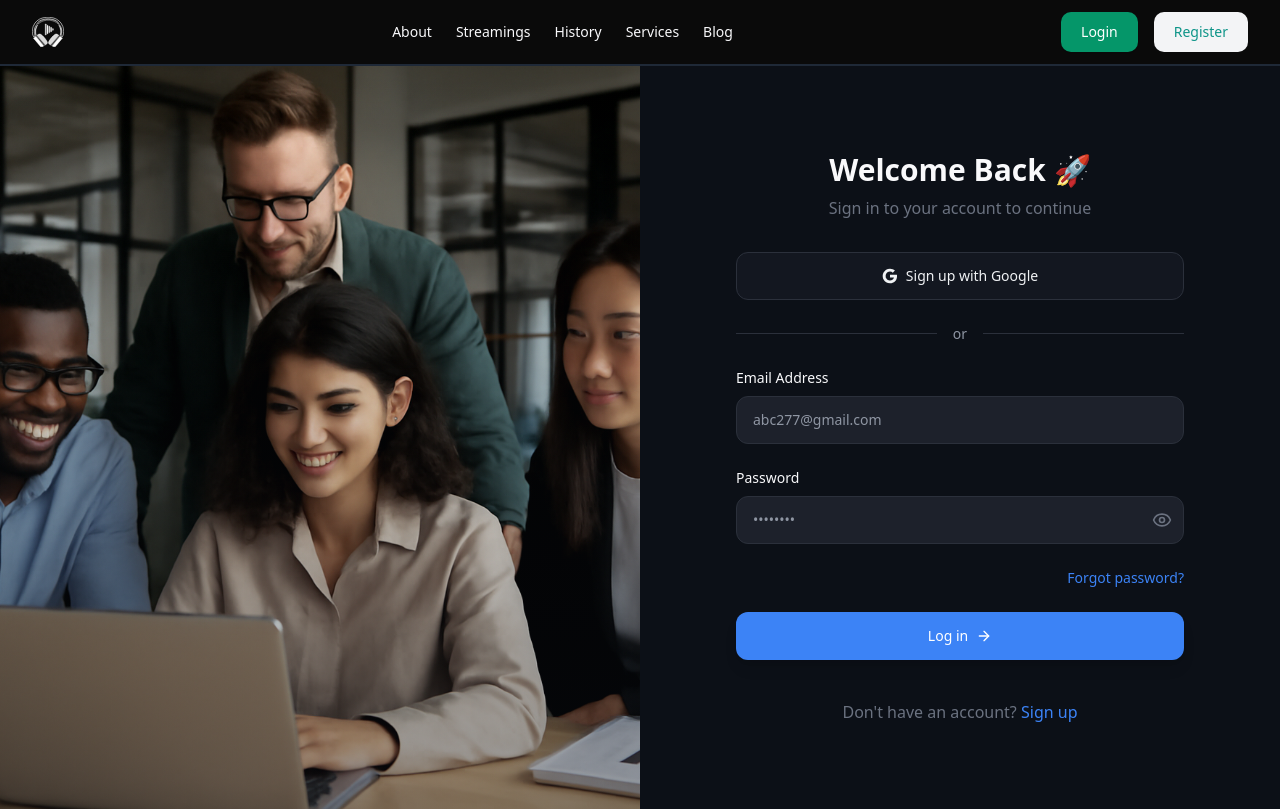
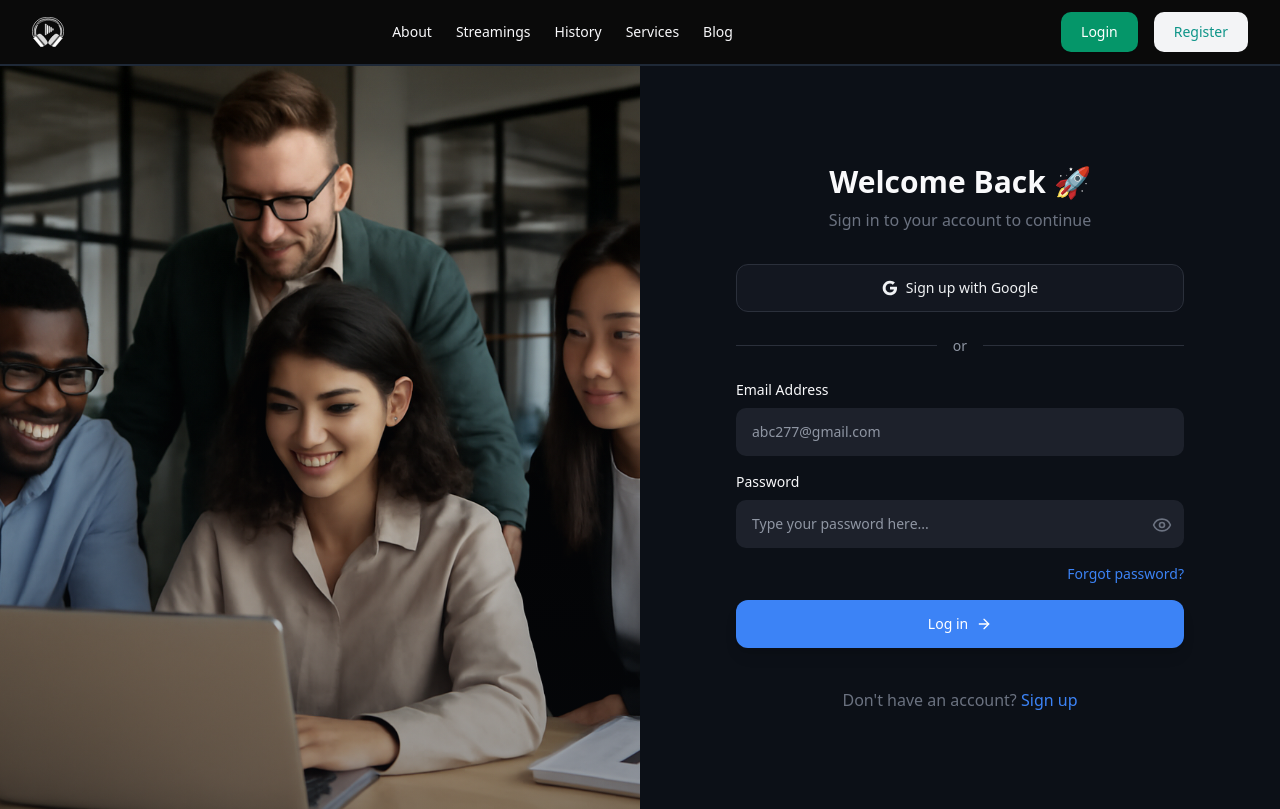
Before and after one commit to 277pawan/web-rtc-frontend, a React (Vite) app: page /login in a window 1280 px wide. Built offline with nearby package versions, Linux system fonts and the light colour scheme; no server answers.

Commit message:
feat: created ErrorInput component & added form validation

```diff
--- a/package.json
+++ b/package.json
@@ -10,6 +10,7 @@
     "preview": "vite preview"
   },
   "dependencies": {
+    "@hookform/resolvers": "^5.2.1",
     "@radix-ui/react-checkbox": "^1.3.2",
     "@radix-ui/react-label": "^2.1.7",
     "@radix-ui/react-menubar": "^1.1.15",
@@ -20,12 +21,14 @@
     "lucide-react": "^0.511.0",
     "react": "^18.3.1",
     "react-dom": "^18.3.1",
+    "react-hook-form": "^7.62.0",
     "react-icons": "^5.5.0",
     "react-player": "^2.16.0",
     "react-router-dom": "^7.1.5",
     "socket.io-client": "^4.8.1",
     "tailwind-merge": "^3.3.1",
-    "tailwindcss-animate": "^1.0.7"
+    "tailwindcss-animate": "^1.0.7",
+    "zod": "^4.0.15"
   },
   "devDependencies": {
     "@eslint/js": "^9.17.0",
--- a/src/components/authentication/Login.tsx
+++ b/src/components/authentication/Login.tsx
@@ -1,23 +1,39 @@
-import React, { useState } from "react";
-import { Eye, EyeOff, Mail, Lock, ArrowRight, Sparkles } from "lucide-react";
+import { Eye, EyeOff, ArrowRight } from "lucide-react";
 import { AuthInput } from "../ui/auth-input";
 import { AuthButton } from "../ui/auth-button";
 import heroImage from "../../assets/Signin.png";
+import { SubmitHandler, useForm } from "react-hook-form";
+import { zodResolver } from "@hookform/resolvers/zod";
+import * as z from "zod";
+import { useState } from "react";
+import { motion, useAnimation } from "framer-motion";
+import { ErrorInput } from "../ui/error";
+const LoginPage = () => {
+  const controls = useAnimation();
 
-const LoginPage = () => {
-  const [showPassword, setShowPassword] = useState(false);
-  const [formData, setFormData] = useState({
-    email: "",
-    password: "",
+  // Validation schema for Login Form
+  type LoginFormData = z.infer<typeof schema>;
+  const schema = z.object({
+    email: z.email({ message: "Enter a valid email address" }),
+    password: z
+      .string()
+      .min(6, { message: "Password must be at least 6 characters" }),
   });
-  const [focusedField, setFocusedField] = useState("");
 
-  const handleInputChange = (field, value) => {
-    setFormData((prev) => ({ ...prev, [field]: value }));
-  };
+  // form state management
+  const {
+    register,
+    handleSubmit,
+    formState: { errors },
+  } = useForm({
+    resolver: zodResolver(schema),
+    mode: "onBlur",
+  });
+  const [showPassword, setShowPassword] = useState<boolean>(false);
 
-  const handleSubmit = () => {
-    console.log("Login submitted:", formData);
+  // Submit function for Form
+  const onSubmit: SubmitHandler<LoginFormData> = (data) => {
+    console.log("Login submitted:", data);
   };
 
   return (
@@ -80,17 +96,24 @@ const LoginPage = () => {
             </div>
 
             {/* Email Field */}
+            <form
+              onSubmit={handleSubmit(onSubmit)}
+              className=" flex flex-col gap-4"
+            >
               <div className="space-y-2">
                 <label className="block text-sm font-medium text-background">
                   Email Address
                 </label>
                 <div className="relative group">
                   <AuthInput
-                  id="name"
+                    id="email"
                     type="text"
                     placeholder="abc277@gmail.com"
-                  required
+                    {...register("email")}
                   />
+                  {errors.email && (
+                    <ErrorInput message={errors.email.message} />
+                  )}
                 </div>
               </div>
 
@@ -101,15 +124,18 @@ const LoginPage = () => {
                 </label>
                 <div className="relative group">
                   <AuthInput
-                  id="name"
-                  type="password"
-                  placeholder="••••••••"
-                  required
+                    id="password"
+                    type={showPassword ? "text" : "password"}
+                    placeholder="Type your password here..."
+                    {...register("password")}
                   />
+                  {errors.password && (
+                    <ErrorInput message={errors.password.message} />
+                  )}
                   <button
                     type="button"
                     onClick={() => setShowPassword(!showPassword)}
-                  className="absolute right-3 top-1/2 transform -translate-y-1/2 text-muted-foreground hover:text-background transition-colors duration-200"
+                    className="absolute right-3 top-5 transform -translate-y-1/4 text-muted-foreground hover:text-background transition-colors duration-200"
                   >
                     {showPassword ? (
                       <EyeOff className="w-5 h-5" />
@@ -128,11 +154,30 @@ const LoginPage = () => {
               </div>
 
               {/* Submit Button */}
-            <AuthButton type="submit" className="w-full">
+              <AuthButton
+                type="submit"
+                className="w-full"
+                onMouseEnter={() => {
+                  controls.start({
+                    x: [0, 5, 0], // move right by 5px and back
+                    transition: {
+                      repeat: Infinity,
+                      duration: 0.6,
+                      ease: "easeInOut",
+                    },
+                  });
+                }}
+                onMouseLeave={() => {
+                  controls.stop();
+                  controls.start({ x: 0 }); // reset position
+                }}
+              >
                 Log in
+                <motion.div animate={controls}>
                   <ArrowRight className="w-4 h-4 group-hover:translate-x-1 transition-transform duration-200" />
+                </motion.div>
               </AuthButton>
-
+            </form>
             {/* Sign Up Link */}
             <div className="text-center pt-4">
               <p className="text-muted-foreground">
--- a/src/components/screens/Lobby.tsx
+++ b/src/components/screens/Lobby.tsx
@@ -2,11 +2,14 @@ import { useCallback, useEffect, useState } from "react";
 import { useSocket } from "../../context/SocketProvider";
 import { useNavigate } from "react-router-dom";
 import { BiSolidRightArrowAlt } from "react-icons/bi";
+import { AuthInput } from "../ui/auth-input";
+import { motion, useAnimation } from "framer-motion";
 function Lobby() {
   const [email, setEmail] = useState<string>("");
   const [room, setRoom] = useState<number | string>("");
   const socket = useSocket();
   const navigate = useNavigate();
+  const controls = useAnimation();
 
   // Add the second argument (empty array) to useCallback
   const handleSubmitForm = useCallback(
@@ -37,7 +40,7 @@ function Lobby() {
     <section className="h-auto">
       <div className="p-8 md:p-12 lg:px-16 lg:py-24">
         <div className="mx-auto max-w-3xl text-center">
-          <h2 className="text-2xl font-bold text-gray-900 md:text-3xl dark:text-white">
+          <h2 className="text-2xl font-bold text-background md:text-3xl dark:text-white">
             Seamless Video Calling: Connect Anytime, Anywhere
           </h2>
 
@@ -58,13 +61,12 @@ function Lobby() {
                 Email
               </label>
 
-              <input
+              <AuthInput
+                id="email"
                 type="email"
                 value={email}
                 onChange={(e) => setEmail(e.target.value)}
-                id="email"
-                placeholder="enter your email...."
-                className="w-full rounded-md border-gray-200 bg-white p-3 shadow-xs transition focus:border-white focus:ring-3 focus:ring-yellow-400 focus:outline-hidden dark:border-gray-700 dark:bg-gray-800 dark:text-white"
+                placeholder="i.e. davon@mail.com"
                 required
               />
             </div>
@@ -72,23 +74,38 @@ function Lobby() {
               <label htmlFor="email" className="sr-only">
                 Room-no.
               </label>
-              <input
+              <AuthInput
+                id="room-no"
                 type="number"
                 value={room}
-                placeholder="Room no..."
                 onChange={(e) => setRoom(e.target.value)}
-                className="w-full rounded-md border-gray-200 bg-white p-3 shadow-xs transition focus:border-white focus:ring-3 focus:ring-yellow-400 focus:outline-hidden dark:border-gray-700 dark:bg-gray-800 dark:text-white"
-                id="room-no"
+                placeholder="1,2,3,4 ..."
+                required
               />
             </div>
-
             <button
               type="submit"
-              className="group mt-4 flex w-full items-center justify-center gap-2 rounded-md bg-rose-600 px-5 py-2 text-white transition focus:ring-3 focus:ring-yellow-400 focus:outline-hidden sm:mt-0 sm:w-auto"
+              className="group mt-4 flex w-full items-center justify-center gap-2 rounded-md bg-rose-600 px-5 text-white transition focus:ring-3 focus:ring-yellow-400 focus:outline-hidden sm:mt-0 sm:w-auto"
+              onMouseEnter={() => {
+                controls.start({
+                  x: [0, 5, 0], // move right by 5px and back
+                  transition: {
+                    repeat: Infinity,
+                    duration: 0.6,
+                    ease: "easeInOut",
+                  },
+                });
+              }}
+              onMouseLeave={() => {
+                controls.stop();
+                controls.start({ x: 0 }); // reset position
+              }}
             >
               <span className="text-sm font-medium"> Sign Up </span>
 
-              <BiSolidRightArrowAlt size={20} />
+              <motion.div animate={controls}>
+                <BiSolidRightArrowAlt size={20} />
+              </motion.div>
             </button>
           </form>
         </div>
--- a/src/components/ui/auth-input.tsx
+++ b/src/components/ui/auth-input.tsx
@@ -9,7 +9,7 @@ const AuthInput = React.forwardRef<
     <input
       type={type}
       className={cn(
-        "flex h-12 w-full rounded-lg border border-auth-input-border bg-auth-input px-4 py-3 text-sm text-auth-foreground placeholder:text-auth-muted transition-colors file:border-0 file:bg-transparent file:text-sm file:font-medium file:text-auth-foreground focus-visible:outline-none focus-visible:ring-2 focus-visible:ring-primary focus-visible:ring-offset-0 focus-visible:border-primary disabled:cursor-not-allowed disabled:opacity-50",
+        "flex h-12 w-full rounded-md border-0 border-auth-input-border bg-auth-input px-4 py-3 text-sm text-auth-foreground placeholder:text-auth-muted transition-colors file:border-0 file:bg-transparent file:text-sm file:font-medium file:text-auth-foreground focus-visible:outline-none focus-visible:ring-2 focus-visible:ring-primary focus-visible:ring-offset-0 focus-visible:border-primary disabled:cursor-not-allowed disabled:opacity-50",
         className,
       )}
       ref={ref}
--- /dev/null
+++ b/src/components/ui/error.tsx
@@ -0,0 +1,24 @@
+import * as React from "react";
+import { cn } from "../../lib/utils";
+
+interface ErrorInputProps extends React.InputHTMLAttributes<HTMLInputElement> {
+  message?: string;
+}
+
+const ErrorInput = React.forwardRef<HTMLInputElement, ErrorInputProps>(
+  ({ className, message, ...props }, ref) => {
+    return (
+      <p
+        ref={ref}
+        className={cn("text-destructive mt-1", className)}
+        {...props}
+      >
+        {message}
+      </p>
+    );
+  },
+);
+
+ErrorInput.displayName = "ErrorInput";
+
+export { ErrorInput };
```
Also changed, not shown: 1 other file (tests, documents, lock files or other folders). Lines whose indentation alone changed are shown as unchanged.
